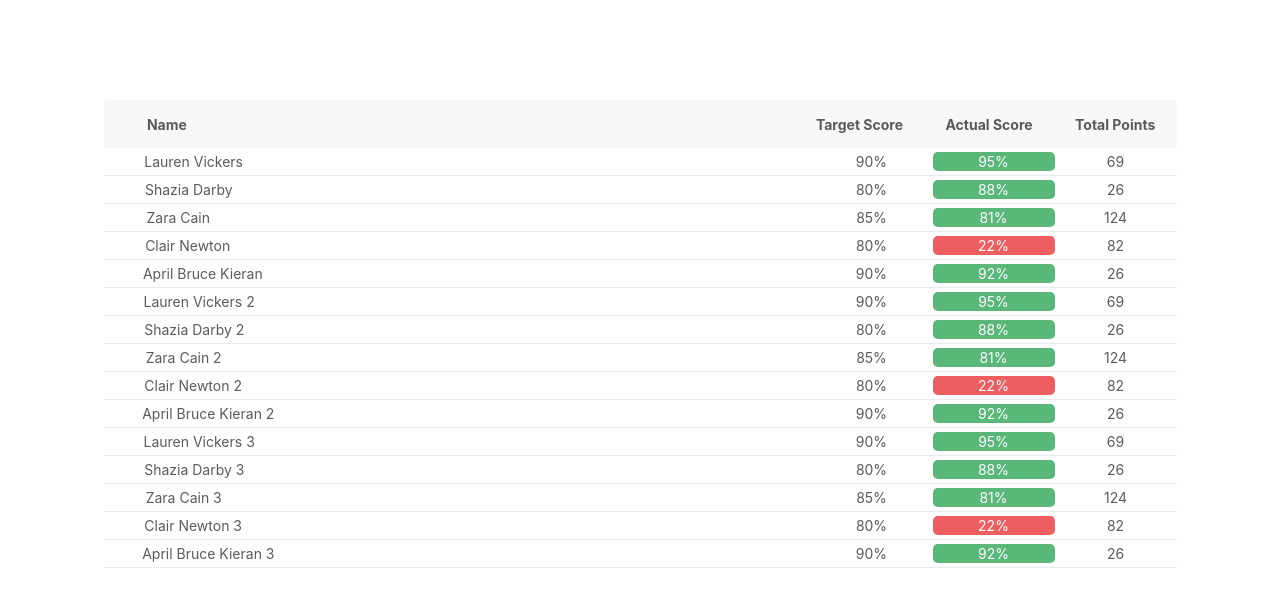
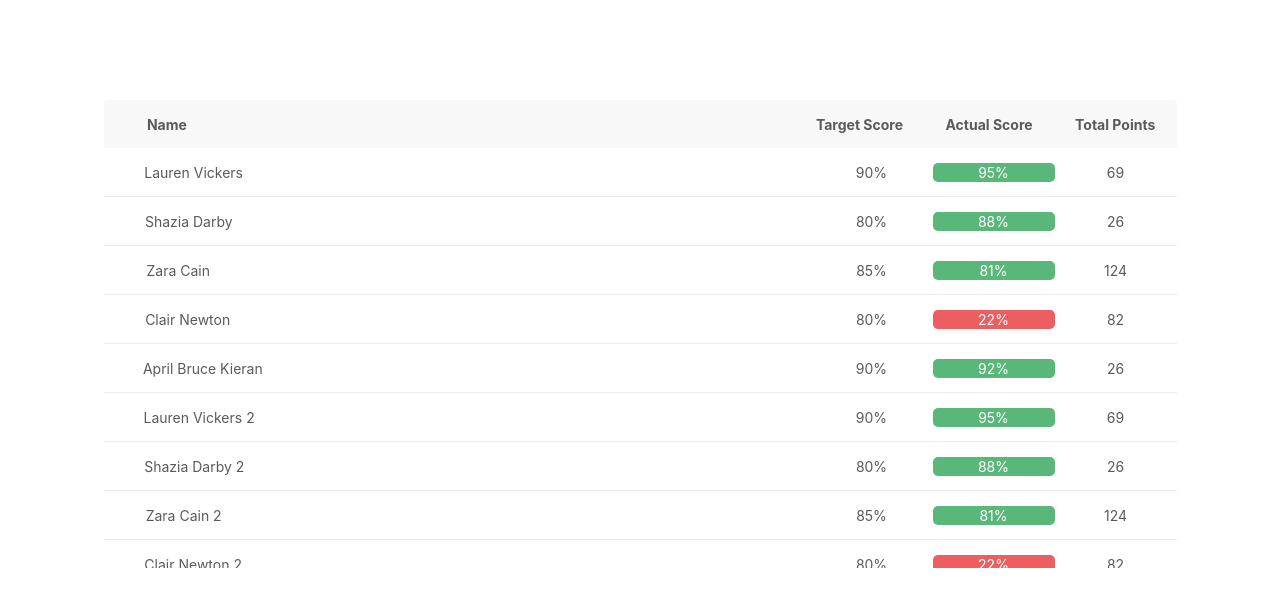
Before and after one commit to kmiraflores/react-table-component, a React (Create React App) app: page / in a window 1280 px wide. Shown: the top 606 px of the page. Built offline with nearby package versions, Linux system fonts and the light colour scheme.

Commit message:
refactor: add vertical scroll to table body in excess data

```diff
--- a/src/components/Table/CustomTable.jsx
+++ b/src/components/Table/CustomTable.jsx
@@ -37,8 +37,10 @@ const CustomTable = ({data , headers}) => {
             display: 'flex',
             flexDirection: 'column',
             alignItems: 'flex-start',
-            width: '1073px',
+            maxWidth: '1073px',
             height: '420px',
+            overflowY: 'auto',
+            overflowX: 'hidden'
         },
     }
 
--- a/src/components/Table/Row.jsx
+++ b/src/components/Table/Row.jsx
@@ -9,7 +9,7 @@ const Row = ({rowData}) => {
             flexDirection: 'row',
             alignItems: 'center',
             borderRadius: '4px 4px 0px 0px',
-            height: '48px',
+            minHeight: '48px',
             width: '1073px',
             borderBottom: '1px solid #EBEBEB',
             background: isHovered ? '#FBFBFB' : '#FFFFFF'
```
